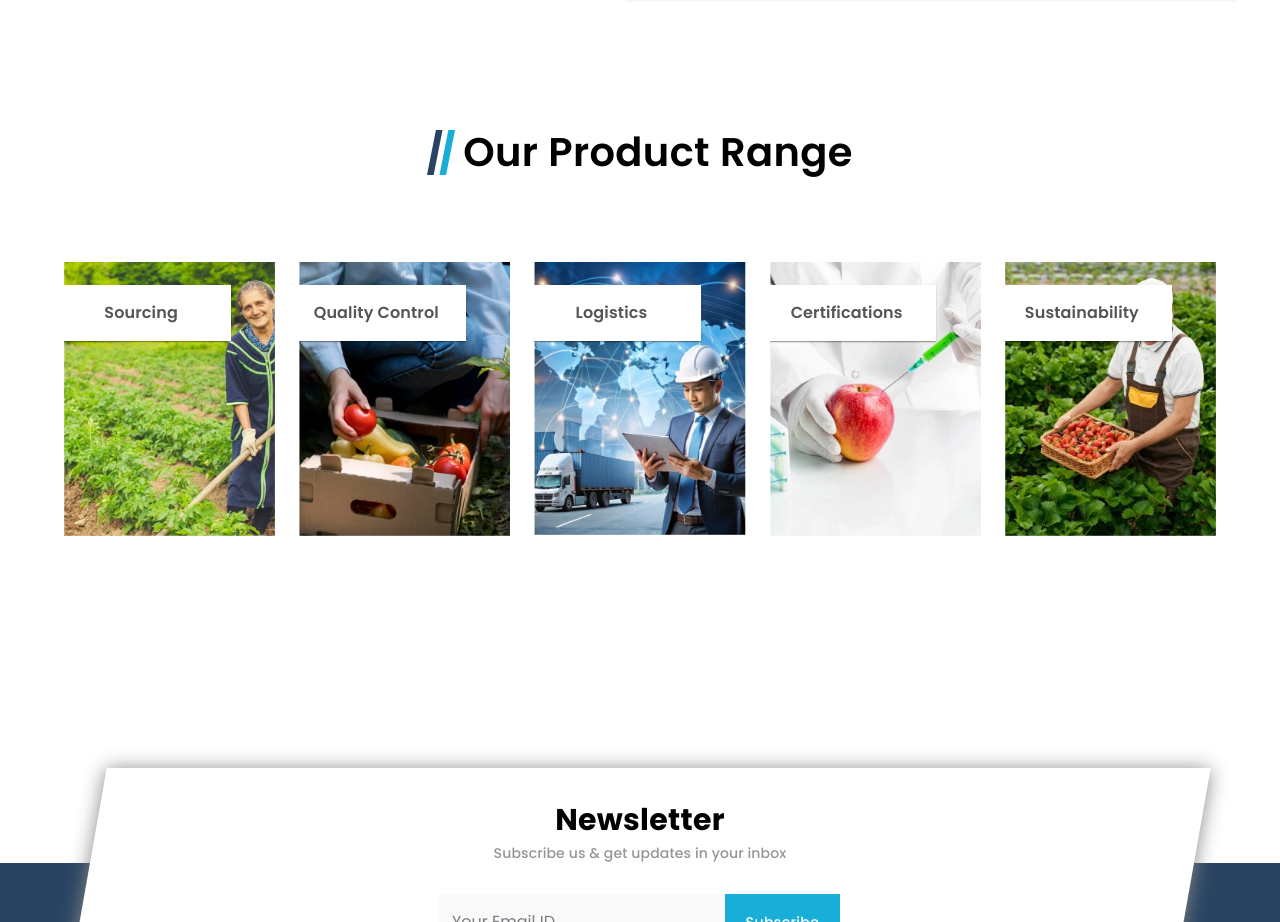
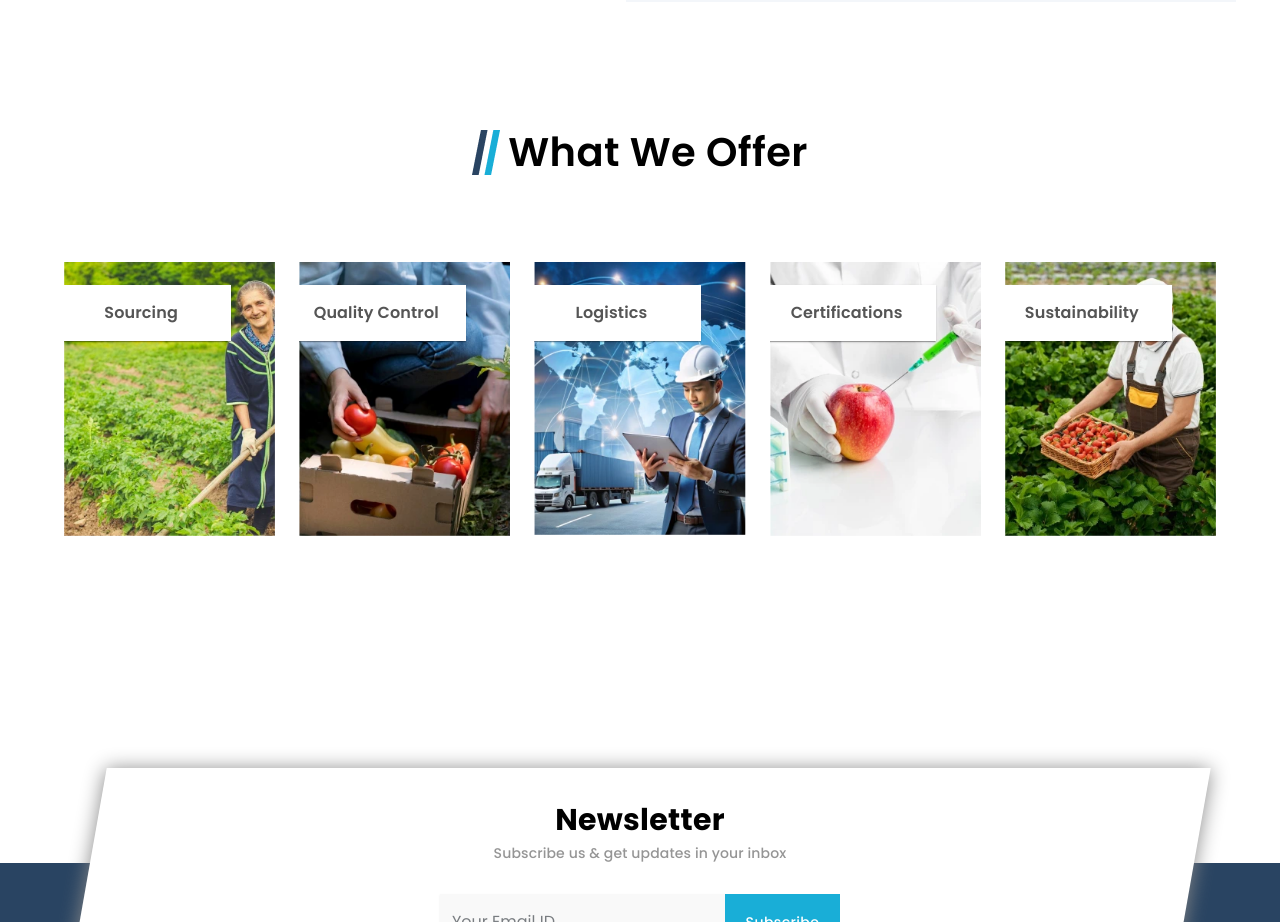
Before and after one commit to KaushalS1911/shreeji, a React (Create React App) app: page / in a window 1280 px wide. Shown: the part 3120-4042 px from the top of the page. Built offline with nearby package versions, Linux system fonts and the light colour scheme.

Commit message:
all changes done

```diff
--- a/src/components/home/HomePrdRange.js
+++ b/src/components/home/HomePrdRange.js
@@ -23,7 +23,7 @@ const HomePrdRange = () => {
                     <Box sx={{ display: 'flex', justifyContent: 'center', alignItems: 'center', mb: { md: 10, xs: 5 } }}>
                         <Typography sx={{ fontWeight: 600, fontSize: { lg: '40px', md: '34px', sm: '24px', xs: '28px' }, alignItems: 'center', display: 'flex' }}>
                             <Typography component={'img'} src={homeTwoLines} sx={{ mr: 1 }}></Typography>
-                            Our Product Range
+                            What We Offer
                         </Typography>
                     </Box>
                     <Grid container spacing={3}>
--- a/src/components/prdInfo/PrdInfoDetails.js
+++ b/src/components/prdInfo/PrdInfoDetails.js
@@ -77,7 +77,6 @@ const PrdInfoDetails = () => {
                                         <Typography sx={{ fontWeight: 500, fontSize: { md: '18px', xs: '14px' } }}>
                                             Product Name: {singleProduct.title}
                                         </Typography>
-
                                         <Typography sx={{ fontWeight: 500, fontSize: { md: '18px', xs: '14px' }, mt: { lg: 5, md: 3, sm: 4, xs: 3 } }}>
                                             Country of Origin: {singleProduct.description.country}
                                         </Typography>
```
